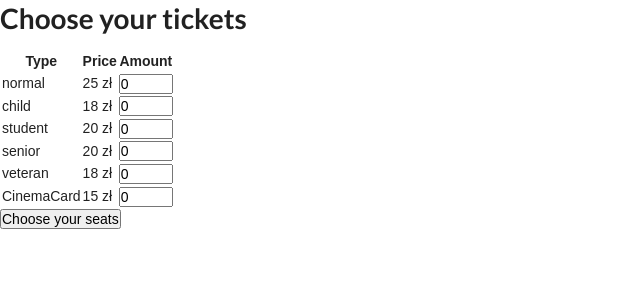
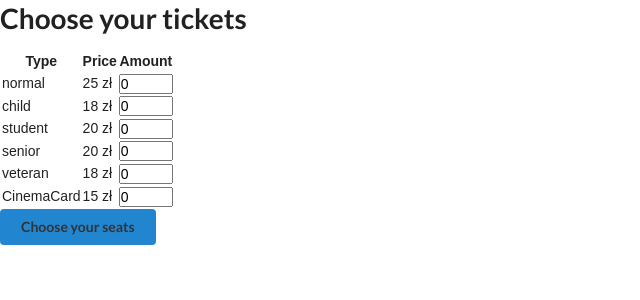
Before and after one commit to FuryChris/CC_Cinema-App, a React (Create React App) app in the folder client/: page /tickets in a window 1280 px wide. Shown: the top 300 px of the page, without its empty margins (0-640 px from the left). Built offline with nearby package versions, Linux system fonts and the light colour scheme.

Commit message:
Link to the halls path inside Tickets component

```diff
--- a/client/src/components/app/App.css
+++ b/client/src/components/app/App.css
@@ -9,7 +9,7 @@ body {
   line-height: 1.4;
 }
 
-a {
+a, a:hover {
   color: #333;
   text-decoration: none;
 }
--- a/client/src/components/pages/tickets/Tickets.js
+++ b/client/src/components/pages/tickets/Tickets.js
@@ -1,4 +1,5 @@
 import React from 'react';
+import { Link } from 'react-router-dom';
 
 class Tickets extends React.Component {
   state = {
@@ -63,7 +64,9 @@ class Tickets extends React.Component {
             }
           </tbody>
         </table>
-        <input type='submit' value='Choose your seats' />
+        <button className='ui button primary'>
+          <Link to='/halls'>Choose your seats</Link>
+        </button>
       </div>
     );
   }
```
